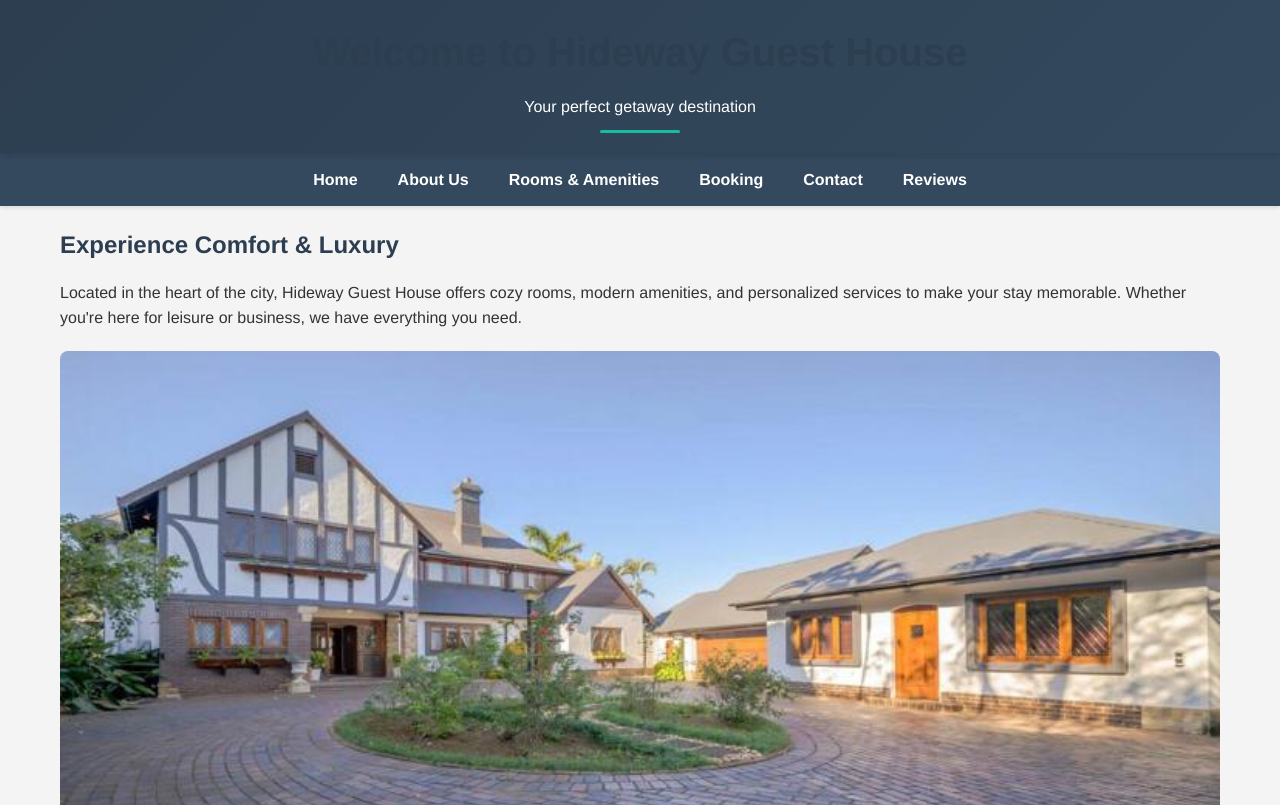
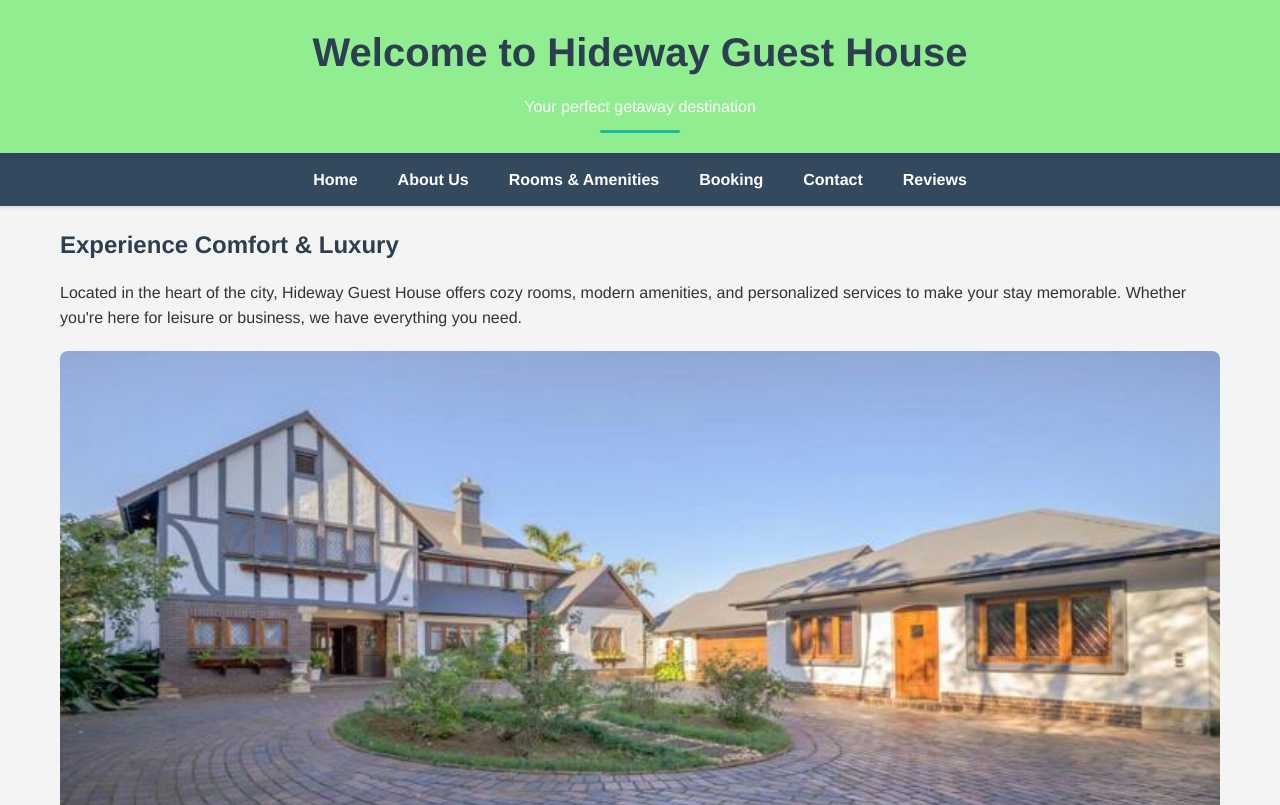
Before and after one commit to hidewayguesthouse/hidewayguesthouse, a plain HTML site: page index.html in a window 1280 px wide. Shown: the top 805 px of the page. Drawn offline with Linux system fonts and the light colour scheme.

Commit message:
Update styles.css

```diff
--- a/styles.css
+++ b/styles.css
@@ -148,18 +148,13 @@ html {
 
 /* Stylish header style */
 header {
-    background-color:Grey ; /* dark blue-gray background */
-    font-color: white; /* white text */
+    background-color: #90ee90; /* Light green background */
+    color: white; /* White font color */
     padding: 20px 0;
     text-align: center;
     box-shadow: 0 4px 6px rgba(0,0,0,0.1);
     font-family: 'Helvetica Neue', Arial, sans-serif;
     position: relative;
-}
-
-/* Optional: enhance header with a subtle gradient or pattern */
-header {
-    background: linear-gradient(135deg, #2c3e50, #34495e);
 }
 
 /* Style the header h1 */
```
